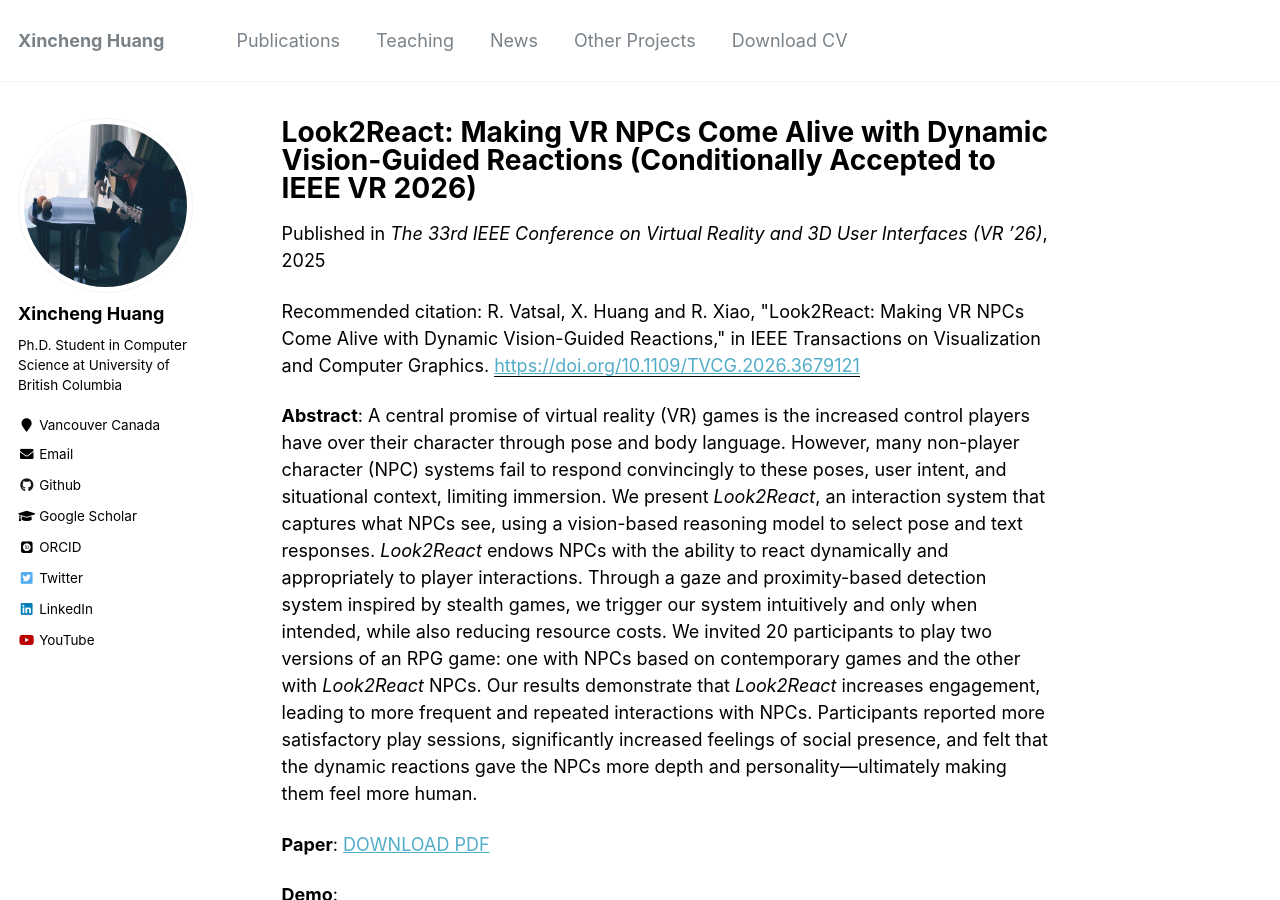
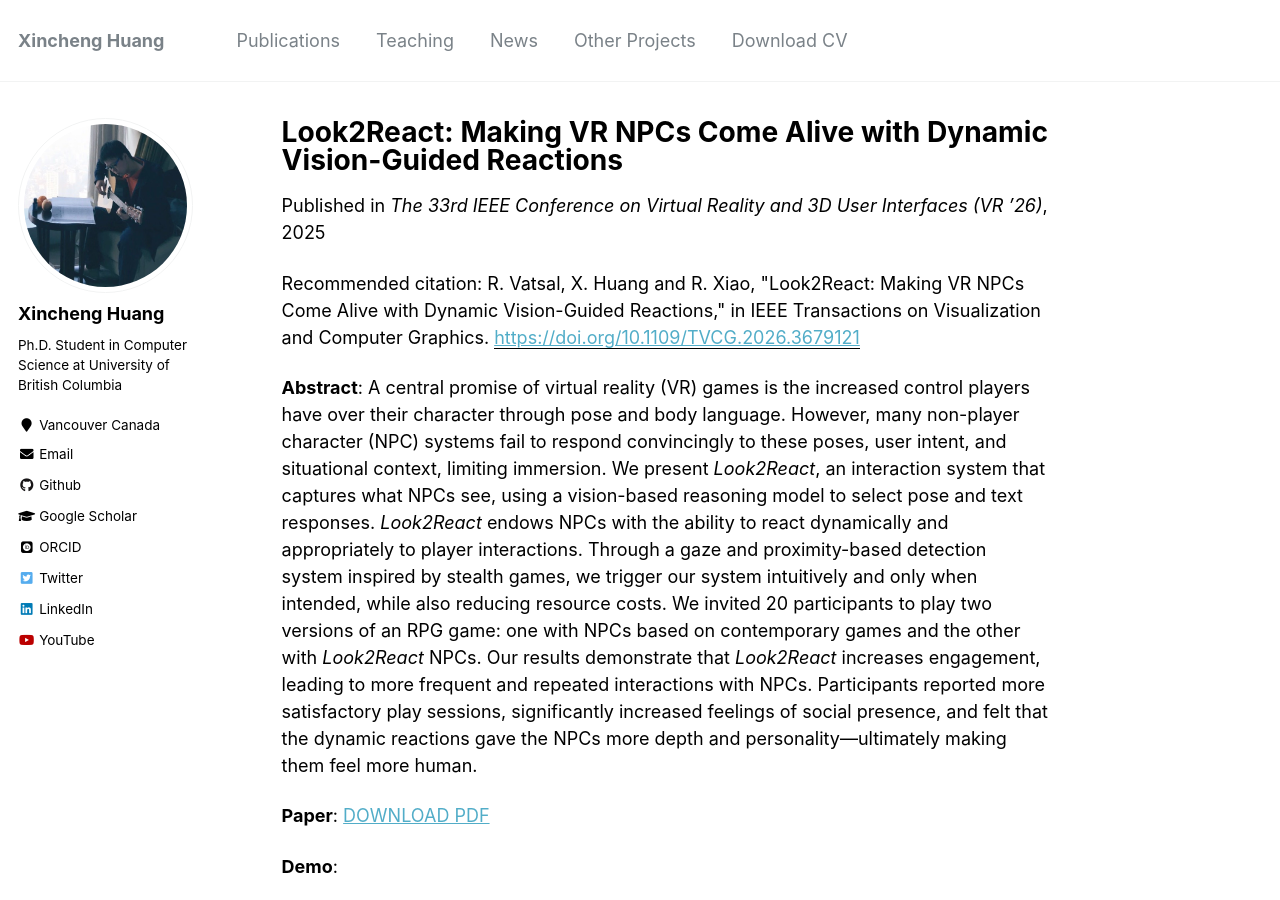
Before and after one commit to Peter-Pater/peter-pater.github.io, a Jekyll site: the page built from _publications/10-Look2React.md, in a window 1280 px wide and 900 px high. Built offline with Jekyll 4.4.1, drawn with Linux system fonts in a browser that asks for light colours; some web fonts are replaced; grey boxes are pictures that could not be loaded.

Commit message:
add cv and update paper

```diff
--- a/_publications/10-Look2React.md
+++ b/_publications/10-Look2React.md
@@ -1,18 +1,20 @@
 ---
-title: "Look2React: Making VR NPCs Come Alive with Dynamic Vision-Guided Reactions (Conditionally Accepted to IEEE VR 2026)"
+title: "Look2React: Making VR NPCs Come Alive with Dynamic Vision-Guided Reactions"
 collection: publications
 permalink: /publications/look2react
 excerpt: "We present Look2React, an interaction system that captures what NPCs see, using a vision-based reasoning model to select pose and text responses. As such, Look2React endows NPCs with the ability to react dynamically and appropriately to player interactions."
 date: 2025-12-15
 venue: "The 33rd IEEE Conference on Virtual Reality and 3D User Interfaces (VR ’26)"
-paperurl: 'https://doi.org/10.1109/TVCG.2026.3679121'
-citation: "R. Vatsal, X. Huang and R. Xiao, \"Look2React: Making VR NPCs Come Alive with Dynamic Vision-Guided Reactions,\" in IEEE Transactions on Visualization and Computer Graphics."
+paperurl: "https://doi.org/10.1109/TVCG.2026.3679121"
+citation: 'R. Vatsal, X. Huang and R. Xiao, "Look2React: Making VR NPCs Come Alive with Dynamic Vision-Guided Reactions," in IEEE Transactions on Visualization and Computer Graphics.'
 ---
+
 <b>Abstract</b>: A central promise of virtual reality (VR) games is the increased control players have over their character through pose and body language. However, many non-player character (NPC) systems fail to respond convincingly to these poses, user intent, and situational context, limiting immersion. We present <i>Look2React</i>, an interaction system that captures what NPCs see, using a vision-based reasoning model to select pose and text responses. <i>Look2React</i> endows NPCs with the ability to react dynamically and appropriately to player interactions. Through a gaze and proximity-based detection system inspired by stealth games, we trigger our system intuitively and only when intended, while also reducing resource costs. We invited 20 participants to play two versions of an RPG game: one with NPCs based on contemporary games and the other with <i>Look2React</i> NPCs. Our results demonstrate that <i>Look2React</i> increases engagement, leading to more frequent and repeated interactions with NPCs. Participants reported more satisfactory play sessions, significantly increased feelings of social presence, and felt that the dynamic reactions gave the NPCs more depth and personality---ultimately making them feel more human.
 <br/>
 
-**Paper**: [DOWNLOAD PDF](/files/10-looktoreact.pdf){:target="_blank"}
+**Paper**: [DOWNLOAD PDF](/files/10-looktoreact.pdf){:target="\_blank"}
 
 <b>Demo</b>:
+
 <iframe width="560" height="315" src="https://www.youtube.com/embed/uJbGovXax28?si=tYdLYKMMkEVvKe1Z" title="YouTube video player" frameborder="0" allow="accelerometer; autoplay; clipboard-write; encrypted-media; gyroscope; picture-in-picture; web-share" referrerpolicy="strict-origin-when-cross-origin" allowfullscreen></iframe>
 <br/>
```
Also changed, not shown: 1 other file.
